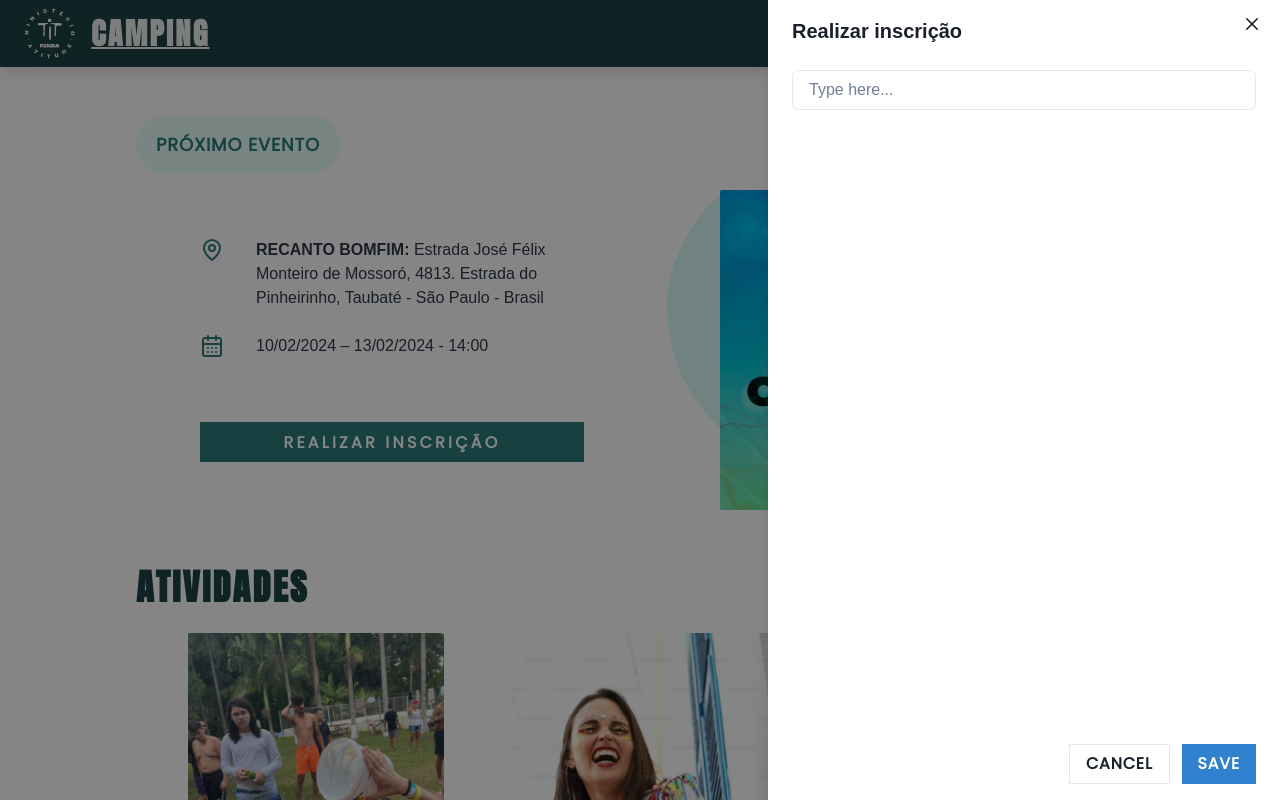
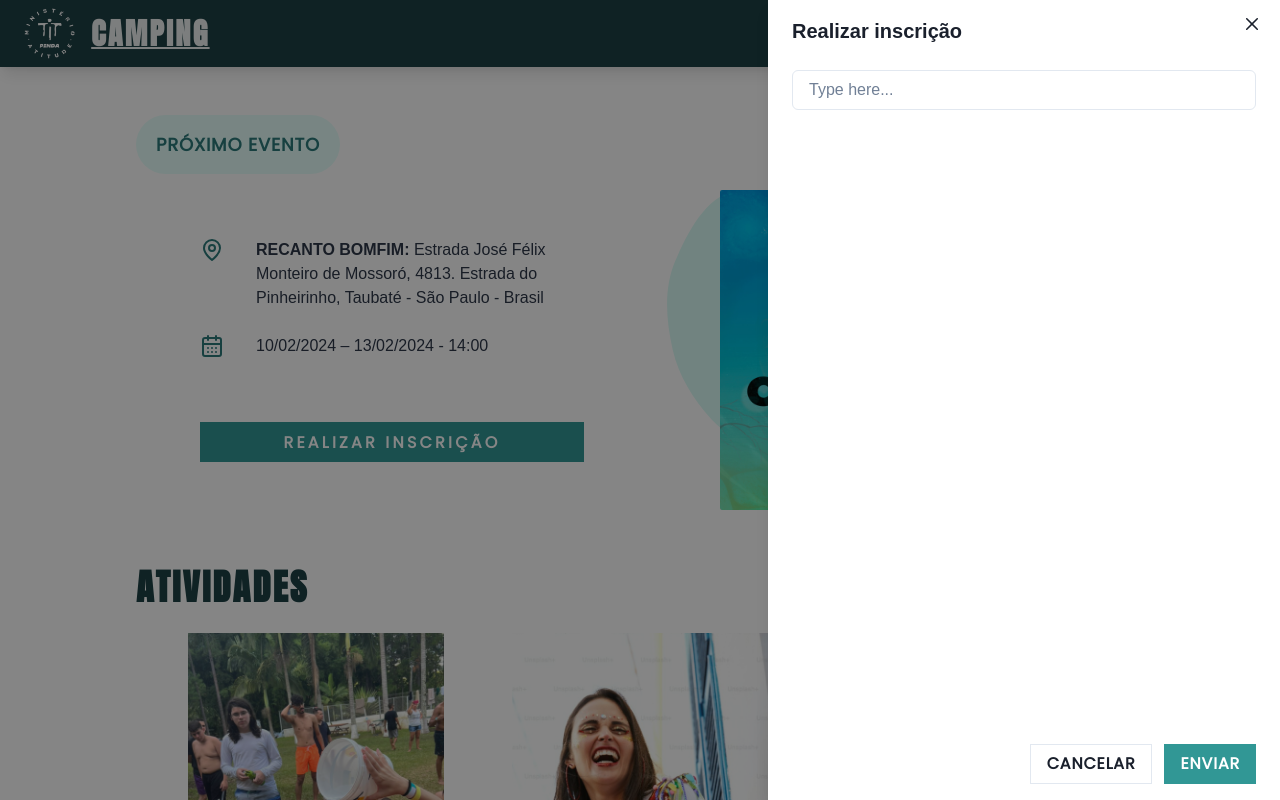
Before and after one commit to wellingtongmota/camping-fonte, a React (Vite) app: page / in a window 1280 px wide. Both pictures are taken after a click on the button "REALIZAR INSCRIÇÃO". Built offline with nearby package versions, Linux system fonts and the light colour scheme.

Commit message:
Alteração no colorScheme dos botões

```diff
--- a/src/components/NextEvent.jsx
+++ b/src/components/NextEvent.jsx
@@ -62,9 +62,7 @@ const NextEvent = () => {
               mt={[6, 10]}
               w='full'
               letterSpacing='0.2rem'
-              color='white'
-              bg='teal.600'
-              _hover={{ backgroundColor: 'teal.700' }}
+              colorScheme='teal'
             >
               Realizar inscrição
             </Button>
--- a/src/components/subscribe/SubscribeDrawer.jsx
+++ b/src/components/subscribe/SubscribeDrawer.jsx
@@ -42,9 +42,9 @@ const SubscribeDrawer = (props) => {
 
           <DrawerFooter>
             <Button variant='outline' mr={3} onClick={onClose}>
-              Cancel
+              Cancelar
             </Button>
-            <Button colorScheme='blue'>Save</Button>
+            <Button colorScheme='teal'>Enviar</Button>
           </DrawerFooter>
         </DrawerContent>
       </Drawer>
```
